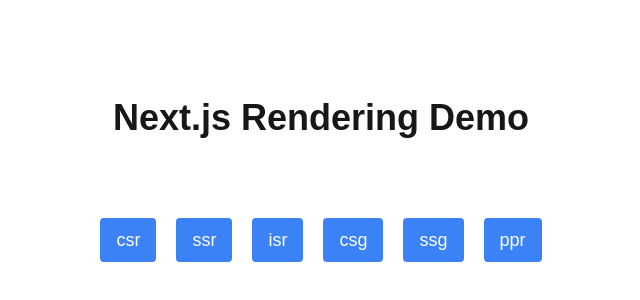
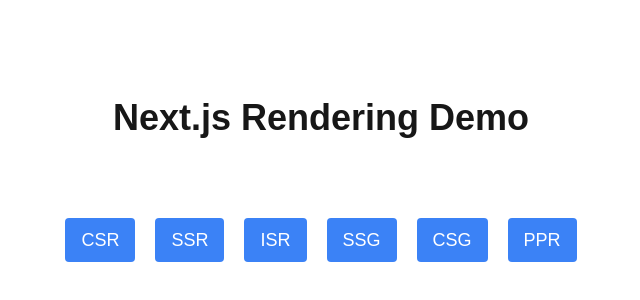
Before and after one commit to Lee-Ki-Bong/nextjs-rendering-practice, a Next.js app: page / in a window 1280 px wide. Shown: the part 180-480 px from the top of the page, without its empty margins (319-959 px from the left). Built offline with nearby package versions, Linux system fonts and the light colour scheme.

Commit message:
♻️ renderingType.toLocaleUpperCase()

```diff
--- a/app/page.tsx
+++ b/app/page.tsx
@@ -1,7 +1,7 @@
 import Link from "next/link";
 
 export default function Home() {
-  const renderingMethods = ["csr", "ssr", "isr", "csg", "ssg", "ppr"];
+  const renderingMethods = ["csr", "ssr", "isr", "ssg", "csg", "ppr"];
 
   return (
     <div className="custom-main">
@@ -13,7 +13,7 @@ export default function Home() {
             href={`/${renderingType}`}
             className="custom-button"
           >
-            {renderingType}
+            {renderingType.toLocaleUpperCase()}
           </Link>
         ))}
       </div>
```
